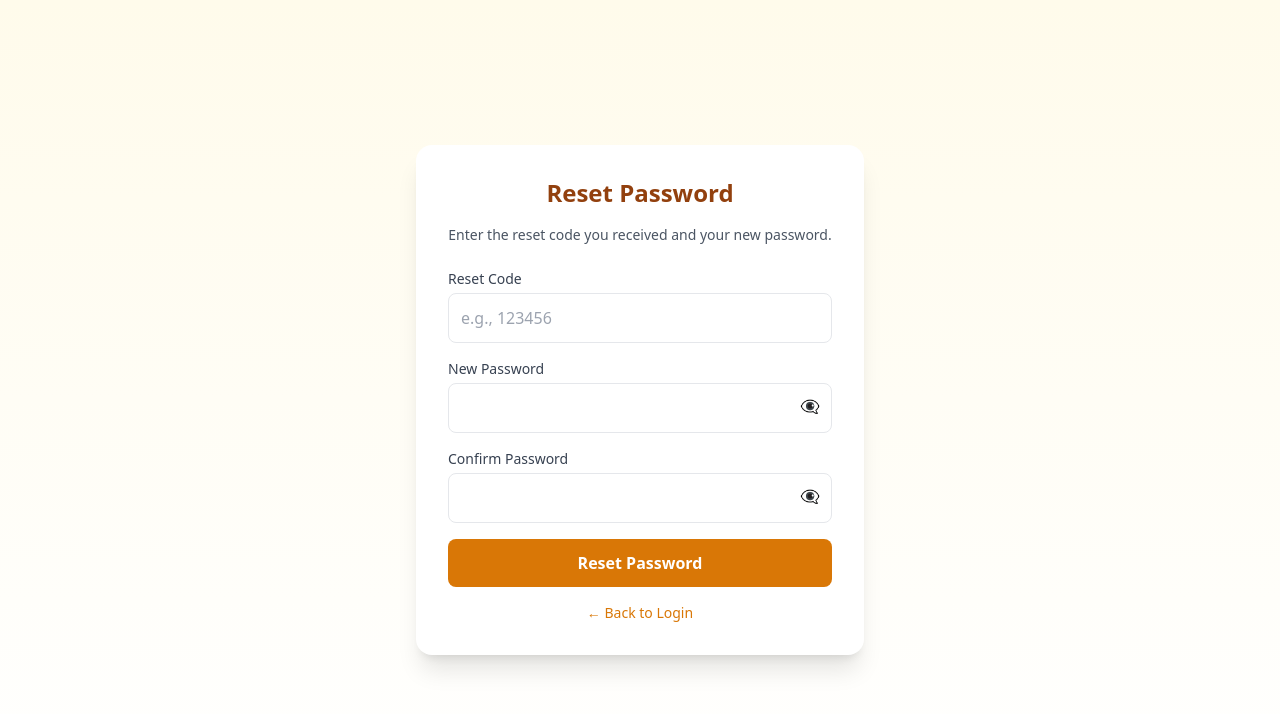
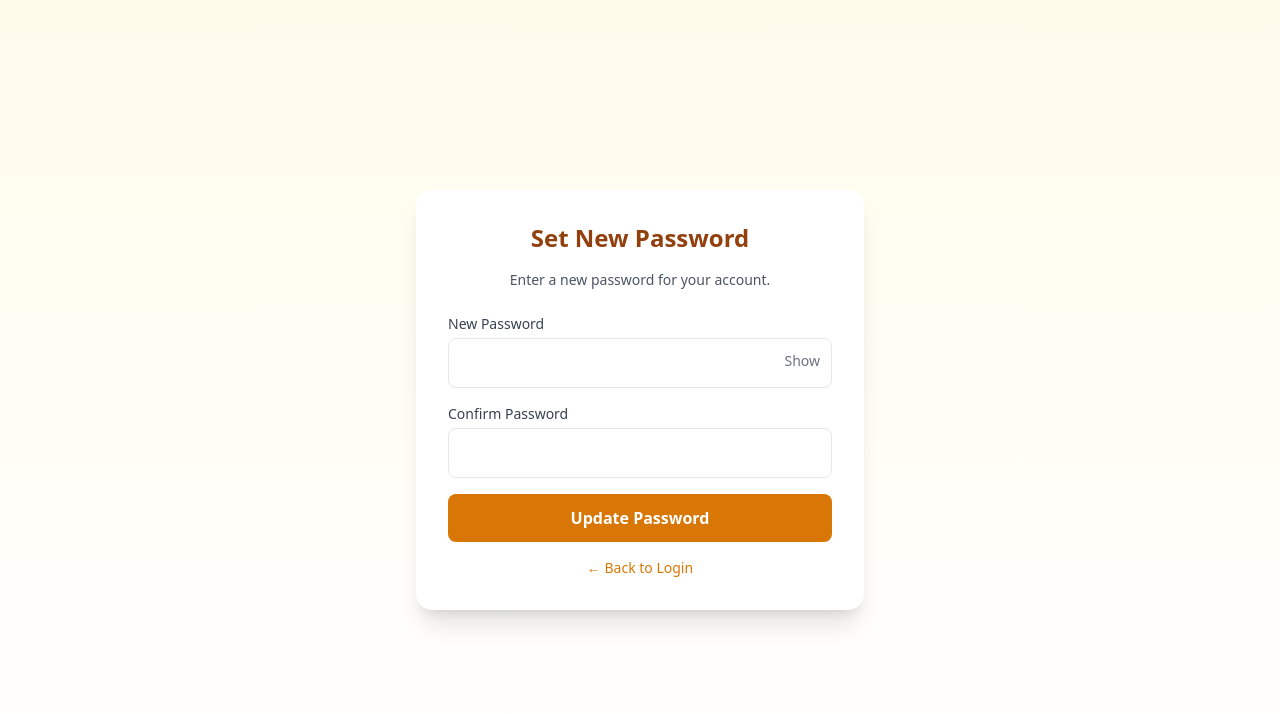
Before and after one commit to ihedioranmapromise-dev/OKMADE-FUNITURE-WEBSITE-, a Next.js app: page /client/reset-password in a window 1280 px wide. Shown: the top 714 px of the page. Built offline with nearby package versions, Linux system fonts and the light colour scheme; no server answers; a web font is replaced by a local one.

Commit message:
Refactor ResetPassword component for clarity and functionality

```diff
--- a/app/client/reset-password/page.js
+++ b/app/client/reset-password/page.js
@@ -1,20 +1,39 @@
 "use client";
-import { useState } from "react";
+import { useState, useEffect } from "react";
 import { useRouter } from "next/navigation";
+import { createSupabaseBrowser } from "@/lib/supabase-browser";
 
 export default function ResetPassword() {
-  const [token, setToken] = useState("");
   const [newPassword, setNewPassword] = useState("");
   const [confirmPassword, setConfirmPassword] = useState("");
   const [showPassword, setShowPassword] = useState(false);
-  const [showConfirm, setShowConfirm] = useState(false);
   const [loading, setLoading] = useState(false);
   const [message, setMessage] = useState("");
+  const [ready, setReady] = useState(false);
   const router = useRouter();
+  const supabase = createSupabaseBrowser();
+
+  useEffect(() => {
+    // Supabase appends the session in the URL hash after the user clicks the email link.
+    // The browser client automatically picks it up. We just wait until a session exists.
+    const checkSession = async () => {
+      const { data: { session } } = await supabase.auth.getSession();
+      if (session) setReady(true);
+      else {
+        // Listen for auth state change (hash parsing)
+        const { data: sub } = supabase.auth.onAuthStateChange((event, session) => {
+          if (event === "PASSWORD_RECOVERY" || session) setReady(true);
+        });
+        setTimeout(() => setReady(true), 1500); // Fallback
+        return () => sub.subscription.unsubscribe();
+      }
+    };
+    checkSession();
+  }, []);
 
   const handleSubmit = async (e) => {
     e.preventDefault();
-    if (!token || !newPassword || !confirmPassword) {
+    if (!newPassword || !confirmPassword) {
       setMessage("All fields are required.");
       return;
     }
@@ -29,14 +48,9 @@ export default function ResetPassword() {
     setLoading(true);
     setMessage("");
     try {
-      const res = await fetch("/api/client/reset-password", {
-        method: "POST",
-        headers: { "Content-Type": "application/json" },
-        body: JSON.stringify({ token, newPassword }),
-      });
-      const data = await res.json();
-      if (!res.ok) throw new Error(data.error);
-      setMessage("Password reset successfully! Redirecting to login...");
+      const { error } = await supabase.auth.updateUser({ password: newPassword });
+      if (error) throw error;
+      setMessage("Password updated! Redirecting to login...");
       setTimeout(() => router.push("/client/login"), 2000);
     } catch (err) {
       setMessage("Error: " + err.message);
@@ -45,38 +59,63 @@ export default function ResetPassword() {
     }
   };
 
+  if (!ready) {
+    return (
+      <div className="min-h-screen flex items-center justify-center bg-gradient-to-b from-amber-50 to-white">
+        <div className="text-amber-700 animate-pulse">Verifying reset link...</div>
+      </div>
+    );
+  }
+
   return (
     <div className="min-h-screen flex items-center justify-center bg-gradient-to-b from-amber-50 to-white py-12 px-4">
       <div className="max-w-md w-full bg-white rounded-2xl shadow-xl p-8">
-        <h1 className="text-2xl font-bold text-center text-amber-800 mb-4">Reset Password</h1>
-        <p className="text-sm text-gray-600 text-center mb-6">Enter the reset code you received and your new password.</p>
+        <h1 className="text-2xl font-bold text-center text-amber-800 mb-4">Set New Password</h1>
+        <p className="text-sm text-gray-600 text-center mb-6">
+          Enter a new password for your account.
+        </p>
         <form onSubmit={handleSubmit} className="space-y-4">
-          <div>
-            <label className="block text-sm font-medium text-gray-700">Reset Code</label>
-            <input type="text" value={token} onChange={(e) => setToken(e.target.value)} placeholder="e.g., 123456" className="w-full mt-1 p-3 border rounded-lg focus:ring-2 focus:ring-amber-500" required />
-          </div>
           <div>
             <label className="block text-sm font-medium text-gray-700">New Password</label>
             <div className="relative">
-              <input type={showPassword ? "text" : "password"} value={newPassword} onChange={(e) => setNewPassword(e.target.value)} className="w-full mt-1 p-3 border rounded-lg focus:ring-2 focus:ring-amber-500 pr-10" required />
-              <button type="button" className="absolute inset-y-0 right-3 flex items-center text-gray-500 hover:text-gray-700" onClick={() => setShowPassword(!showPassword)}>
-                {showPassword ? "👁️" : "👁️‍🗨️"}
+              <input
+                type={showPassword ? "text" : "password"}
+                value={newPassword}
+                onChange={(e) => setNewPassword(e.target.value)}
+                className="w-full mt-1 p-3 border rounded-lg pr-16"
+                required
+              />
+              <button
+                type="button"
+                className="absolute inset-y-0 right-3 flex items-center text-gray-500 text-sm"
+                onClick={() => setShowPassword(!showPassword)}
+              >
+                {showPassword ? "Hide" : "Show"}
               </button>
             </div>
           </div>
           <div>
             <label className="block text-sm font-medium text-gray-700">Confirm Password</label>
-            <div className="relative">
-              <input type={showConfirm ? "text" : "password"} value={confirmPassword} onChange={(e) => setConfirmPassword(e.target.value)} className="w-full mt-1 p-3 border rounded-lg focus:ring-2 focus:ring-amber-500 pr-10" required />
-              <button type="button" className="absolute inset-y-0 right-3 flex items-center text-gray-500 hover:text-gray-700" onClick={() => setShowConfirm(!showConfirm)}>
-                {showConfirm ? "👁️" : "👁️‍🗨️"}
-              </button>
-            </div>
+            <input
+              type="password"
+              value={confirmPassword}
+              onChange={(e) => setConfirmPassword(e.target.value)}
+              className="w-full mt-1 p-3 border rounded-lg"
+              required
+            />
           </div>
-          <button type="submit" disabled={loading} className="w-full bg-amber-600 hover:bg-amber-700 text-white font-semibold py-3 rounded-lg transition disabled:opacity-50">
-            {loading ? "Resetting..." : "Reset Password"}
+          <button
+            type="submit"
+            disabled={loading}
+            className="w-full bg-amber-600 hover:bg-amber-700 text-white font-semibold py-3 rounded-lg transition disabled:opacity-50"
+          >
+            {loading ? "Updating..." : "Update Password"}
           </button>
-          {message && <p className={`text-center text-sm ${message.includes("Error") ? "text-red-500" : "text-green-600"}`}>{message}</p>}
+          {message && (
+            <p className={`text-center text-sm ${message.includes("Error") ? "text-red-500" : "text-green-600"}`}>
+              {message}
+            </p>
+          )}
         </form>
         <p className="text-center text-sm text-gray-600 mt-4">
           <a href="/client/login" className="text-amber-600 hover:underline">← Back to Login</a>
```
